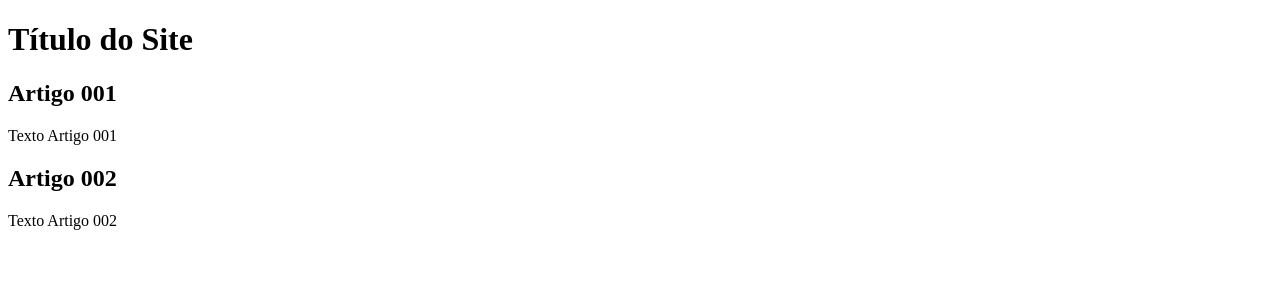
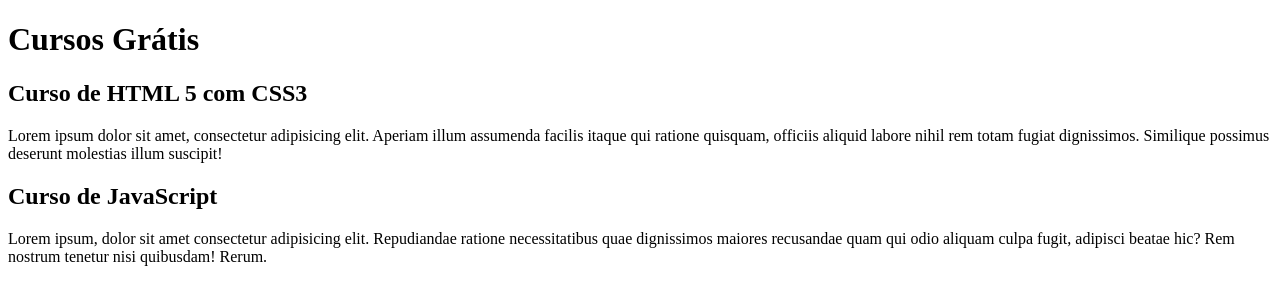
Before and after one commit to gnulin/projeto-site1, a plain HTML site: page index.html in a window 1280 px wide. Drawn offline with Linux system fonts and the light colour scheme.

Commit message:
Comecei a escrever o conteúdo

```diff
--- a/index.html
+++ b/index.html
@@ -8,15 +8,15 @@
 <body>
     <main>
         <header>
-            <h1>Título do Site</h1>
+            <h1>Cursos Grátis</h1>
         </header>
         <article>
-            <h2>Artigo 001</h2>
-            <p>Texto Artigo 001</p>
+            <h2>Curso de HTML 5 com CSS3</h2>
+            <p>Lorem ipsum dolor sit amet, consectetur adipisicing elit. Aperiam illum assumenda facilis itaque qui ratione quisquam, officiis aliquid labore nihil rem totam fugiat dignissimos. Similique possimus deserunt molestias illum suscipit!</p>
         </article>
         <article>
-            <h2>Artigo 002</h2>
-            <p>Texto Artigo 002</p>
+            <h2>Curso de JavaScript</h2>
+            <p>Lorem ipsum, dolor sit amet consectetur adipisicing elit. Repudiandae ratione necessitatibus quae dignissimos maiores recusandae quam qui odio aliquam culpa fugit, adipisci beatae hic? Rem nostrum tenetur nisi quibusdam! Rerum.</p>
         </article>
     </main>
 </body>
```
